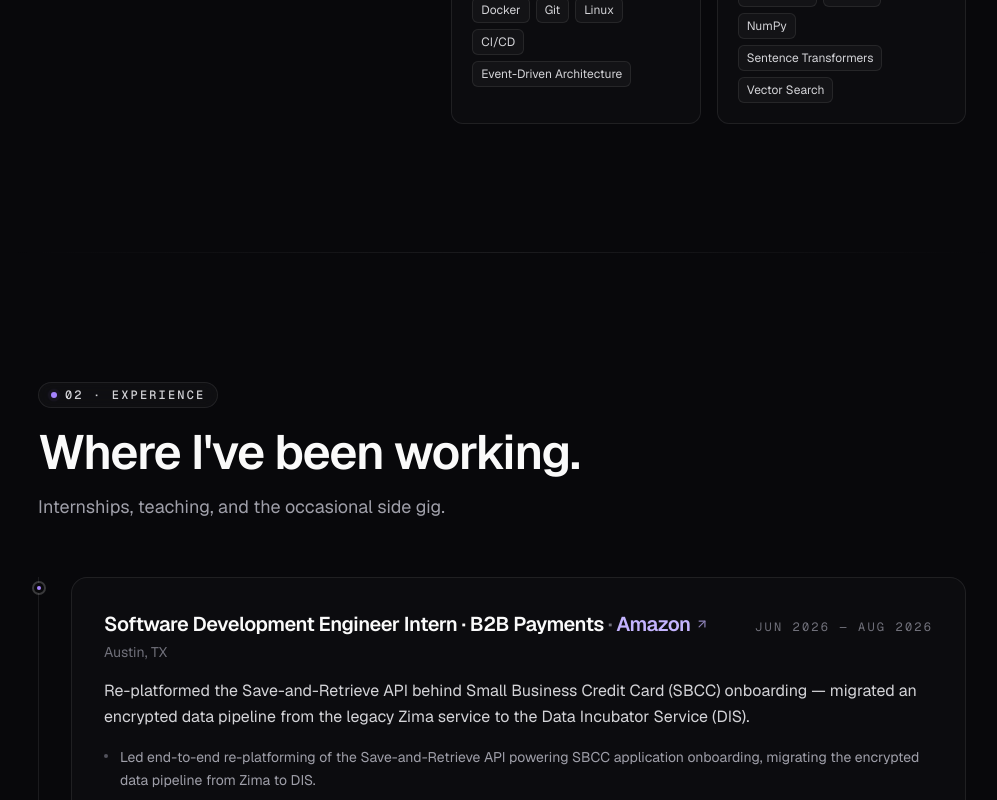
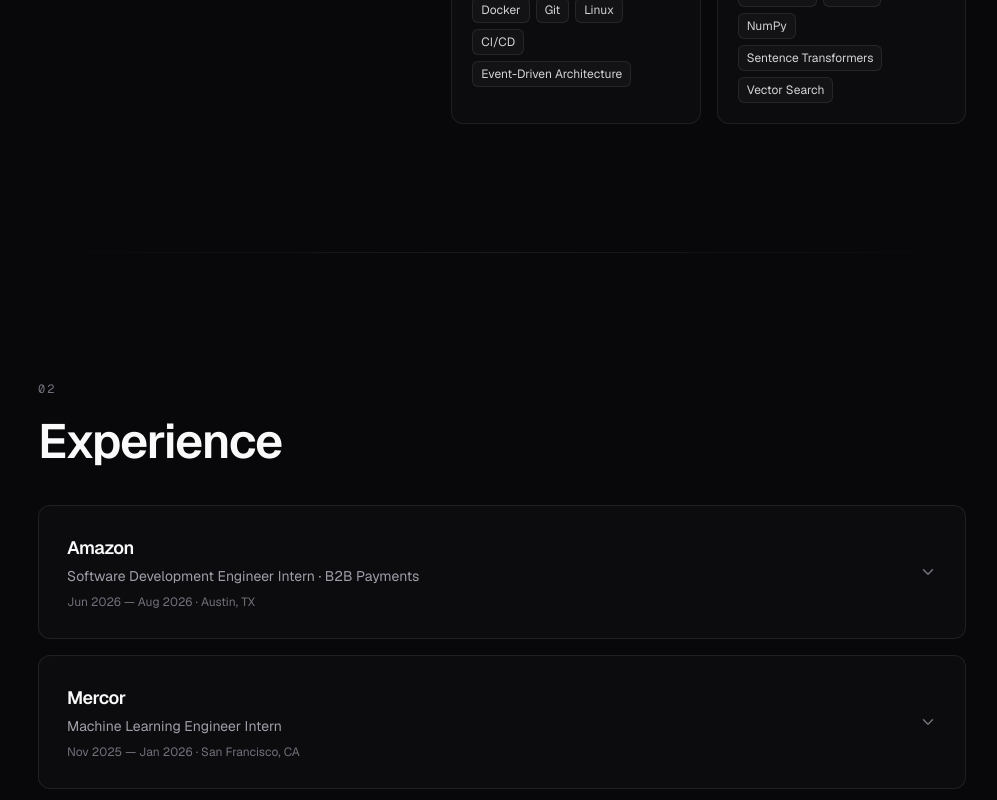
Before and after one commit to msingh384/MannanPage, a Next.js app: page / in a window 1280 px wide. Shown: the part 2000-2800 px from the top of the page, without its empty margins (234-1231 px from the left). Built offline with nearby package versions, Linux system fonts and the light colour scheme.

Commit message:
Add expandable experience entries and simplify site copy

```diff
--- a/app/globals.css
+++ b/app/globals.css
@@ -297,7 +297,6 @@ html.has-custom-cursor body * {
   transition: opacity .35s ease, visibility .35s ease;
 }
 .rail-name { display: block; color: #f4f4f5; font-size: 13px; font-weight: 500; letter-spacing: -.02em; }
-.rail-name > span { display: block; margin-top: 8px; color: #71717a; font-size: 10px; font-weight: 400; letter-spacing: 0; }
 .rail-links { position: relative; display: flex; flex-direction: column; margin: 36px 0; }
 .rail-links::before, .rail-links::after { content: ""; position: absolute; left: 3px; top: 26px; bottom: 26px; width: 2px; pointer-events: none; }
 .rail-links::before { background: #ffffff15; }
@@ -312,7 +311,6 @@ html.has-custom-cursor body * {
 .rail-label { flex: 1; font-size: 12px; }
 .rail-footer { padding-top: 20px; border-top: 1px solid #ffffff12; }
 .rail-footer > a { display: flex; align-items: center; justify-content: space-between; color: #d4d4d8; font-size: 11px; }
-.rail-reading { display: flex; justify-content: space-between; margin-top: 24px; color: #71717a; font: 9px var(--font-mono); letter-spacing: .1em; }
 .navigation-hidden { opacity: 0; visibility: hidden; pointer-events: none; }
 .mobile-navigation { display: none; }
 @media (min-width: 1280px) {
--- a/components/About.tsx
+++ b/components/About.tsx
@@ -10,9 +10,8 @@ export default function About() {
         <div className="grid gap-12 lg:grid-cols-12 lg:gap-16">
           <div className="lg:col-span-5">
             <SectionHeading
-              eyebrow="01 · About"
-              title="A quick intro."
-              description="I&apos;m a CS senior who likes building tools that feel inevitable — software where you stop noticing the software."
+              eyebrow="01"
+              title="About"
             />
           </div>
 
--- a/components/Education.tsx
+++ b/components/Education.tsx
@@ -10,9 +10,8 @@ export default function Education() {
     <section id="education" className="relative py-24 sm:py-32">
       <Container>
         <SectionHeading
-          eyebrow="04 · Education"
-          title="Currently learning."
-          description="Some classes, a lot of office hours, and the occasional 3am debugging session."
+          eyebrow="04"
+          title="Education"
         />
 
         <div className="mt-14 space-y-6">
--- a/components/Experience.tsx
+++ b/components/Experience.tsx
@@ -1,89 +1,54 @@
-import { ArrowUpRight } from "lucide-react";
+import { ArrowUpRight, ChevronDown } from "lucide-react";
 import { Container } from "./ui/Container";
-import { Reveal, RevealItem } from "./ui/Reveal";
+import { Reveal } from "./ui/Reveal";
 import { SectionHeading } from "./ui/SectionHeading";
-import { Spotlight } from "./ui/Spotlight";
 import { experiences } from "@/data/site";
 
 export default function Experience() {
   return (
     <section id="experience" className="relative py-24 sm:py-32">
       <Container>
-        <SectionHeading
-          eyebrow="02 · Experience"
-          title="Where I've been working."
-          description="Internships, teaching, and the occasional side gig."
-        />
-
-        <ol className="relative mt-14 border-l border-white/[0.08]">
+        <SectionHeading eyebrow="02" title="Experience" />
+        <ol className="mt-10 space-y-4">
           {experiences.map((exp, i) => (
-            <Reveal as="li" key={exp.company + exp.period} x={i % 2 === 0 ? -36 : 36} y={24} delay={i * 0.06}>
-              <div className="group relative pb-12 pl-8">
-                {/* Timeline marker */}
-                <span className="absolute -left-[5px] top-1.5 grid size-2.5 place-items-center rounded-full bg-zinc-950 ring-2 ring-white/20 transition group-hover:ring-violet-400/70">
-                  <span className="size-1 rounded-full bg-violet-400" />
-                </span>
-
-                <div className="relative overflow-hidden rounded-2xl border border-white/[0.08] bg-white/[0.02] p-6 transition hover:border-white/15 hover:bg-white/[0.035] sm:p-8">
-                  <Spotlight
-                    size={560}
-                    color="rgba(139, 92, 246, 0.22)"
-                    accent="rgba(34, 211, 238, 0.10)"
-                  />
-                  <RevealItem>
-                    <div className="flex flex-col gap-1 sm:flex-row sm:items-baseline sm:justify-between">
-                      <h3 className="text-lg font-semibold tracking-tight text-zinc-50 sm:text-xl">
-                        {exp.role}{" "}
-                        <span className="text-zinc-500">·</span>{" "}
-                        {exp.link ? (
-                          <a
-                            href={exp.link}
-                            target="_blank"
-                            rel="noreferrer"
-                            className="link-underline inline-flex items-center gap-1 text-violet-300 hover:text-violet-200"
+            <Reveal
+              as="li"
+              key={exp.company + exp.period}
+              x={i % 2 === 0 ? -36 : 36}
+              y={24}
+              delay={i * 0.06}
             >
-                            {exp.company}
-                            <ArrowUpRight size={14} className="opacity-70" />
-                          </a>
-                        ) : (
-                          <span className="text-violet-300">{exp.company}</span>
-                        )}
-                      </h3>
-                      <p className="font-mono text-xs uppercase tracking-[0.18em] text-zinc-500">
-                        {exp.period}
-                      </p>
+              <details className="group/experience overflow-hidden rounded-xl border border-white/10 bg-white/[0.02] transition-colors hover:border-white/20">
+                <summary className="flex cursor-pointer list-none items-center gap-5 p-6 [&::-webkit-details-marker]:hidden sm:p-7">
+                  <div className="min-w-0 flex-1">
+                    <h3 className="text-lg font-semibold tracking-tight text-zinc-50">{exp.company}</h3>
+                    <p className="mt-1 text-sm text-zinc-400">{exp.role}</p>
+                    <p className="mt-2 text-xs text-zinc-500">{exp.period} · {exp.location}</p>
                   </div>
-                    <p className="mt-1 text-sm text-zinc-500">{exp.location}</p>
-                  </RevealItem>
-                  <RevealItem>
-                    <p className="mt-4 text-sm leading-relaxed text-zinc-300 sm:text-base">
-                      {exp.description}
-                    </p>
-                  </RevealItem>
-                  <RevealItem>
-                    <ul className="mt-4 space-y-2 text-sm leading-relaxed text-zinc-400">
-                      {exp.highlights.map((h, idx) => (
-                        <li key={idx} className="flex gap-3">
-                          <span className="mt-2 inline-block size-1 shrink-0 rounded-full bg-zinc-600" />
-                          <span>{h}</span>
+                  <ChevronDown size={18} aria-hidden="true" className="shrink-0 text-zinc-500 transition-transform duration-300 group-open/experience:rotate-180" />
+                </summary>
+                <div className="border-t border-white/[0.06] px-6 pt-5 pb-6 sm:px-7 sm:pb-7">
+                  <p className="text-sm leading-7 text-zinc-300">{exp.description}</p>
+                  <ul className="mt-4 space-y-3 text-sm leading-7 text-zinc-400">
+                    {exp.highlights.map(highlight => (
+                      <li key={highlight} className="flex gap-3">
+                        <span aria-hidden="true" className="mt-3 size-1 shrink-0 rounded-full bg-zinc-600" />
+                        <span>{highlight}</span>
                       </li>
                     ))}
                   </ul>
-                  </RevealItem>
-                  <RevealItem>
-                    <ul className="mt-5 flex flex-wrap gap-1.5">
-                      {exp.stack.map((s) => (
-                        <li
-                          key={s}
-                          className="rounded-md border border-white/[0.06] bg-white/[0.03] px-2 py-1 text-xs text-zinc-300"
-                        >
-                          {s}
-                        </li>
+                  <ul aria-label={`${exp.company} technologies`} className="mt-5 flex flex-wrap gap-1.5">
+                    {exp.stack.map(technology => (
+                      <li key={technology} className="rounded border border-white/[0.06] bg-white/[0.03] px-2 py-1 text-xs text-zinc-300">{technology}</li>
                     ))}
                   </ul>
-                  </RevealItem>
+                  {exp.link && (
+                    <a href={exp.link} target="_blank" rel="noreferrer" className="mt-5 inline-flex items-center gap-1 text-xs text-violet-300 hover:text-violet-200">
+                      {exp.company}<ArrowUpRight size={13} />
+                    </a>
+                  )}
                 </div>
-              </div>
+              </details>
             </Reveal>
           ))}
         </ol>
--- a/components/Footer.tsx
+++ b/components/Footer.tsx
@@ -12,9 +12,6 @@ export default function Footer() {
           <div>
             <p className="font-mono text-[11px] uppercase tracking-[0.2em] text-zinc-500">
               © {year} {site.name}
-            </p>
-            <p className="mt-1 text-sm text-zinc-400">
-              Built with Next.js, Tailwind, and a lot of coffee.
             </p>
           </div>
 
--- a/components/Projects.tsx
+++ b/components/Projects.tsx
@@ -8,7 +8,7 @@ export default function Projects() {
   return (
     <section id="projects" className="relative py-24 sm:py-32">
       <Container>
-        <SectionHeading eyebrow="03 · Projects" title="Selected projects." />
+        <SectionHeading eyebrow="03" title="Projects" />
         <div className="mt-10 grid auto-rows-fr gap-5 sm:gap-6 md:grid-cols-2">
           {projects.map((project, i) => (
             <Reveal
--- a/components/ui/SectionHeading.tsx
+++ b/components/ui/SectionHeading.tsx
@@ -25,16 +25,9 @@ export function SectionHeading({
       )}
     >
       <RevealItem>
-        <div
-          className={cn(
-            "inline-flex items-center gap-2 rounded-full border border-white/10 bg-white/[0.03] px-3 py-1 text-xs font-medium text-zinc-300 backdrop-blur",
-          )}
-        >
-          <span className="relative inline-block size-1.5 rounded-full bg-violet-400 text-violet-400 pulse-dot" />
-          <span className="font-mono uppercase tracking-[0.18em]">
-            {eyebrow}
-          </span>
-        </div>
+        <p className="font-mono text-xs tracking-[0.18em] text-zinc-500">
+          {eyebrow}
+        </p>
       </RevealItem>
       <RevealItem>
         <h2 className="mt-5 text-balance text-3xl font-semibold tracking-tight text-zinc-50 sm:text-4xl md:text-5xl">
```
Also changed, not shown: components/Contact.tsx (+3 -11 lines), components/Navbar.tsx (+2 -6 lines). Lines whose indentation alone changed are shown as unchanged.
